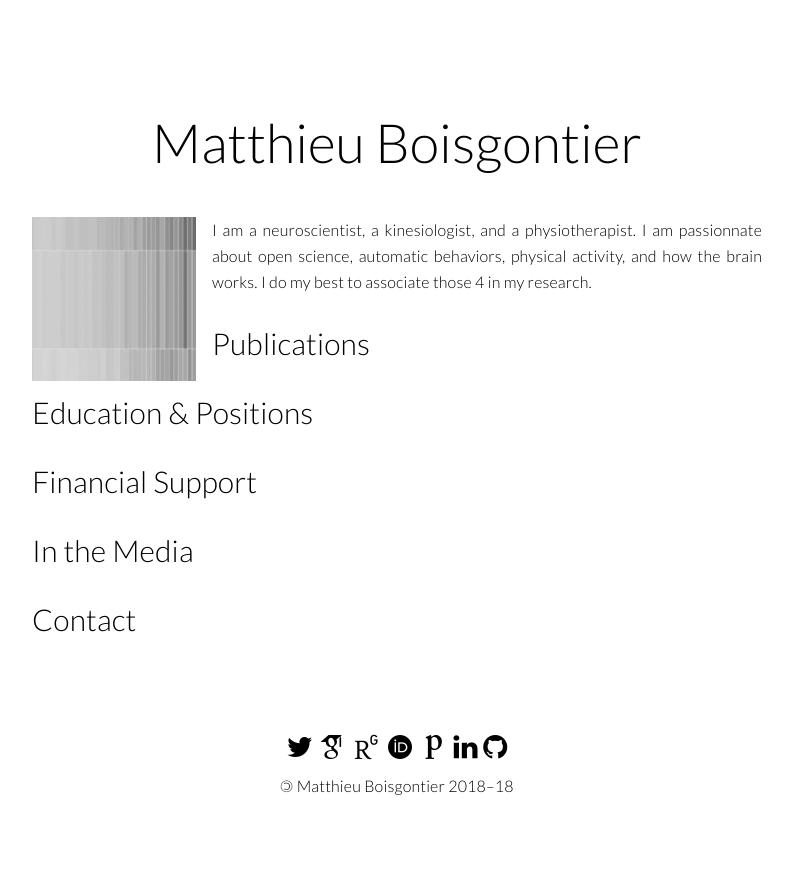
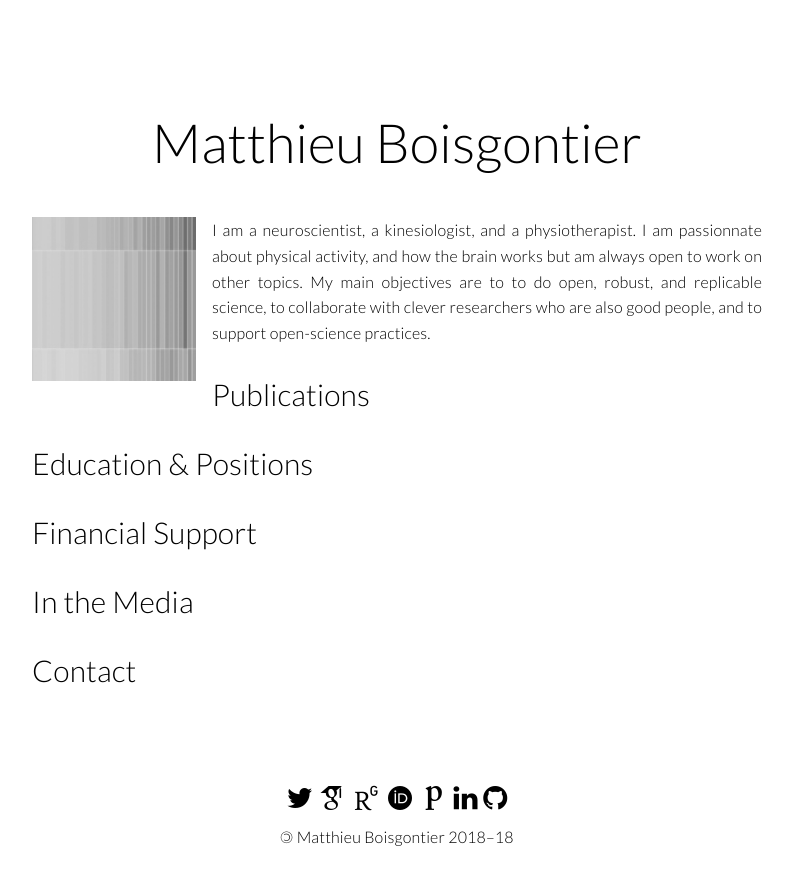
Before and after one commit to matthieuboisgontier/matthieuboisgontier.github.io, a Jekyll site: the page built from index.html, in a window 1280 px wide. Shown: the top 885 px of the page, without its empty margins (243-1036 px from the left). Built offline with Jekyll 4.4.1, drawn with Linux system fonts in a browser that asks for light colours; nearby versions of some CDN libraries; some web fonts are replaced; a script that is not in the unit is left out; comment, search, counter and statistics services are not loaded.

Commit message:
Update me.html

```diff
--- a/_includes/me.html
+++ b/_includes/me.html
@@ -1,7 +1,8 @@
 <p> <img src="/images/favicons/mstile-144x144.png">
   <p>
     I am a neuroscientist, a kinesiologist, and a physiotherapist.
-    I am passionnate about open science, automatic behaviors, physical activity, and how the brain works.
-    I do my best to associate those 4 in my research.
+    I am passionnate about physical activity, and how the brain works
+    but am always open to work on other topics.
+    My main objectives are to to do open, robust, and replicable science, to collaborate with clever researchers who are also good people, and to support open-science practices.
   </p>
 </p>
```
